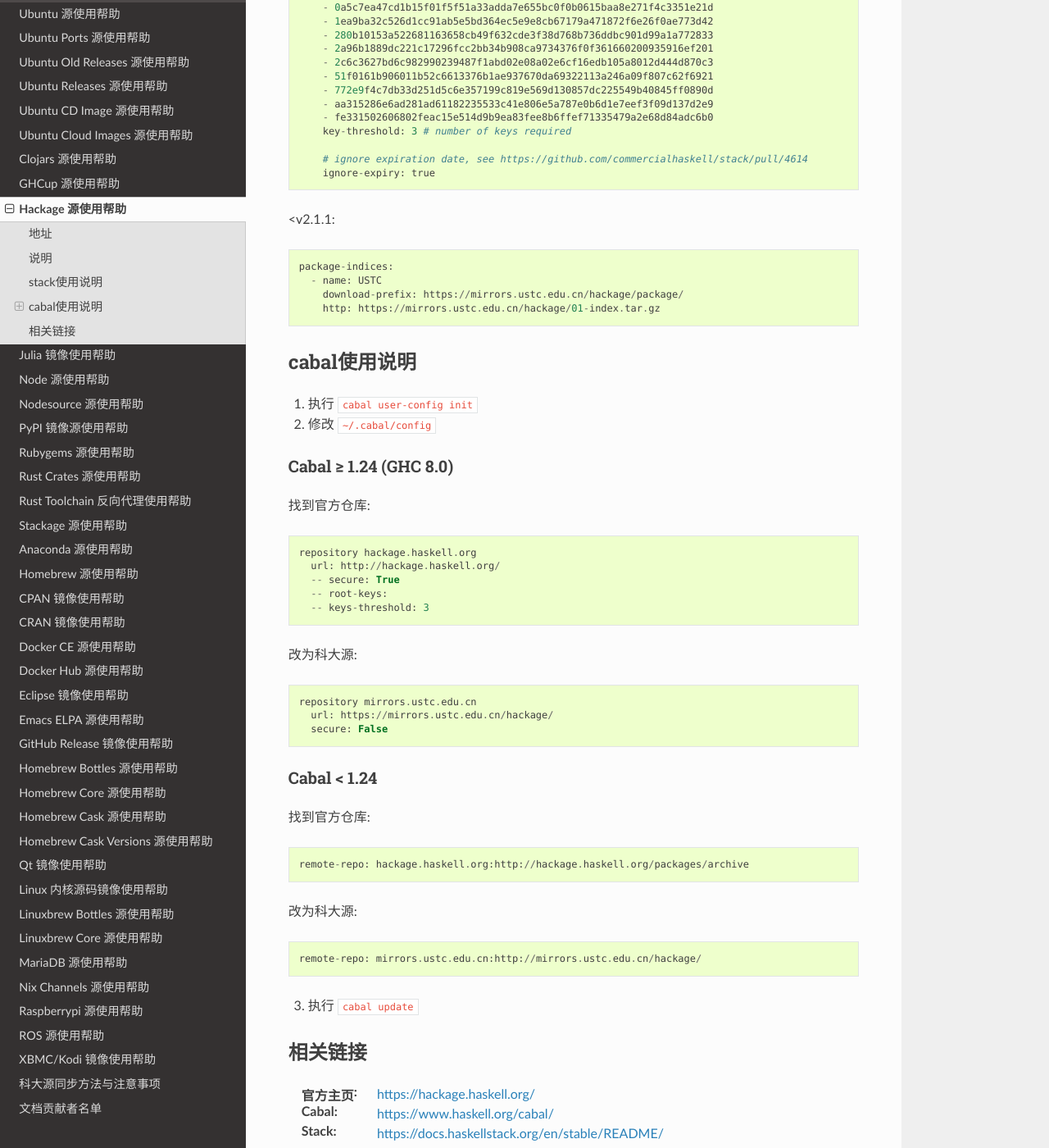
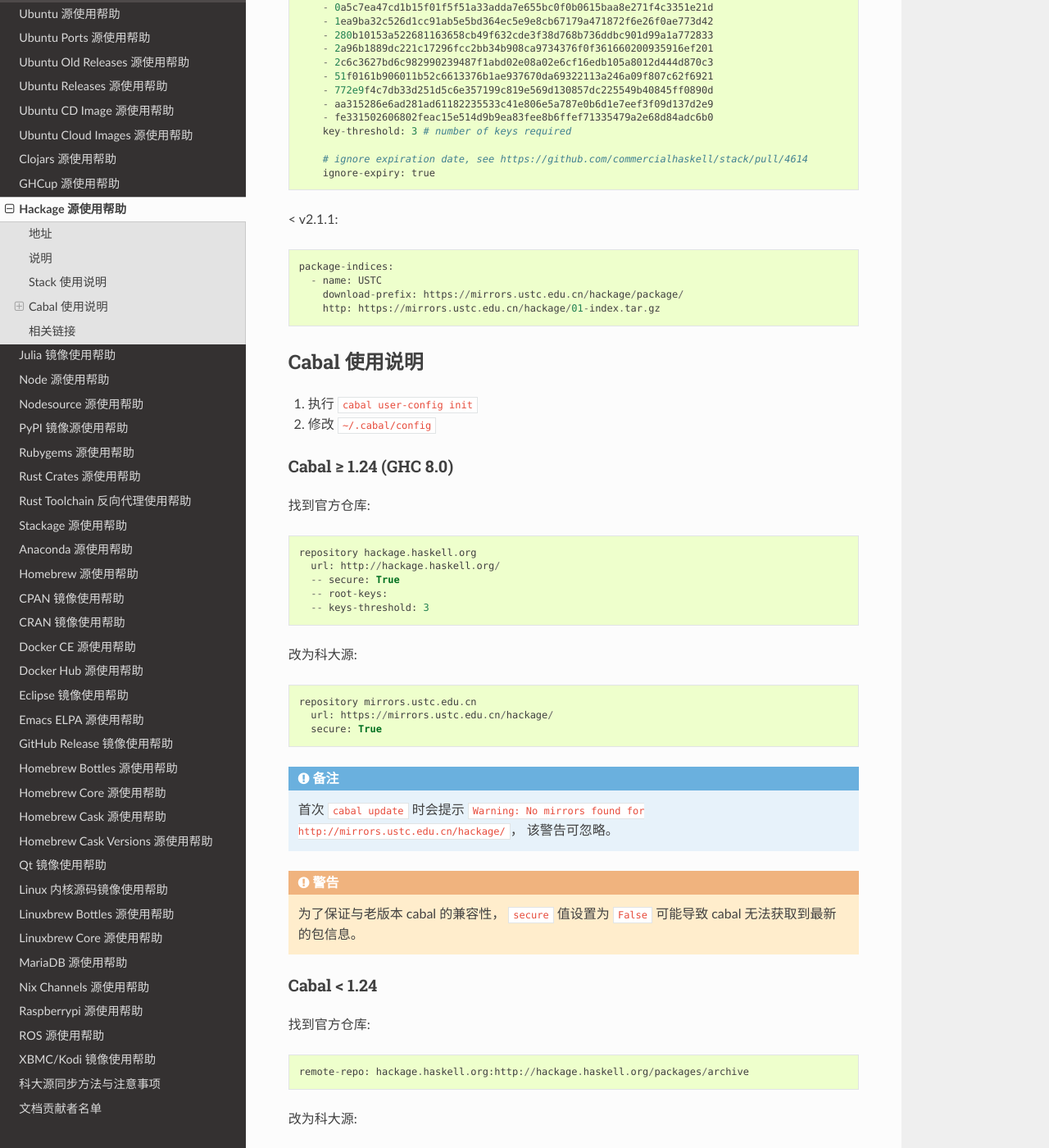
Before and after one commit to ustclug/mirrorhelp, a Sphinx documentation site: the page built from source/hackage.rst, in a window 1280 px wide and 1400 px high, scrolled down 617 px. Shown: the whole window at 82% size. Built offline with Sphinx 7.4.7 and the Read the Docs theme 2.0.0, drawn with Linux system fonts in a browser that asks for light colours; pages that are not in the unit, such as notebooks, are missing from menus; some of the changed text lies outside the part shown.

Commit message:
hackage: style fix and cabal secure config
`secure` in new cabal config should be True, otherwise cabal will look for 00-index.tar.gz, which is for old version of cabal.

```diff
--- a/source/hackage.rst
+++ b/source/hackage.rst
@@ -12,12 +12,12 @@
 
 Hackage 镜像
 
-stack使用说明
-=============
+Stack 使用说明
+===============
 
-编辑 ``~/.stack/config.yaml``, 增加下列参数
+编辑 ``~/.stack/config.yaml``，增加下列参数
 
->=v2.1.1:
+>= v2.1.1:
 
 ::
 
@@ -39,7 +39,7 @@
       # ignore expiration date, see https://github.com/commercialhaskell/stack/pull/4614
       ignore-expiry: true
 
-<v2.1.1:
+< v2.1.1:
 
 ::
 
@@ -49,8 +49,8 @@
         http: https://mirrors.ustc.edu.cn/hackage/01-index.tar.gz
 
 
-cabal使用说明
-=============
+Cabal 使用说明
+===============
 
 1. 执行 ``cabal user-config init``
 2. 修改 ``~/.cabal/config``
@@ -70,15 +70,24 @@
 ::
 
     repository mirrors.ustc.edu.cn
-      url: https://mirrors.ustc.edu.cn/hackage/
-      secure: False
+      url: https://mirrors.ustc.edu.cn/hackage/
+      secure: True
+
+.. note::
+    首次 ``cabal update`` 时会提示
+    ``Warning: No mirrors found for http://mirrors.ustc.edu.cn/hackage/``，
+    该警告可忽略。
+
+.. warning::
+    为了保证与老版本 cabal 的兼容性，
+    ``secure`` 值设置为 ``False`` 可能导致 cabal 无法获取到最新的包信息。
 
 Cabal < 1.24
 ------------
 找到官方仓库:
 ::
 
-    remote-repo: hackage.haskell.org:http://hackage.haskell.org/packages/archive
+    remote-repo: hackage.haskell.org:http://hackage.haskell.org/packages/archive
 
 改为科大源:
 ::
```
